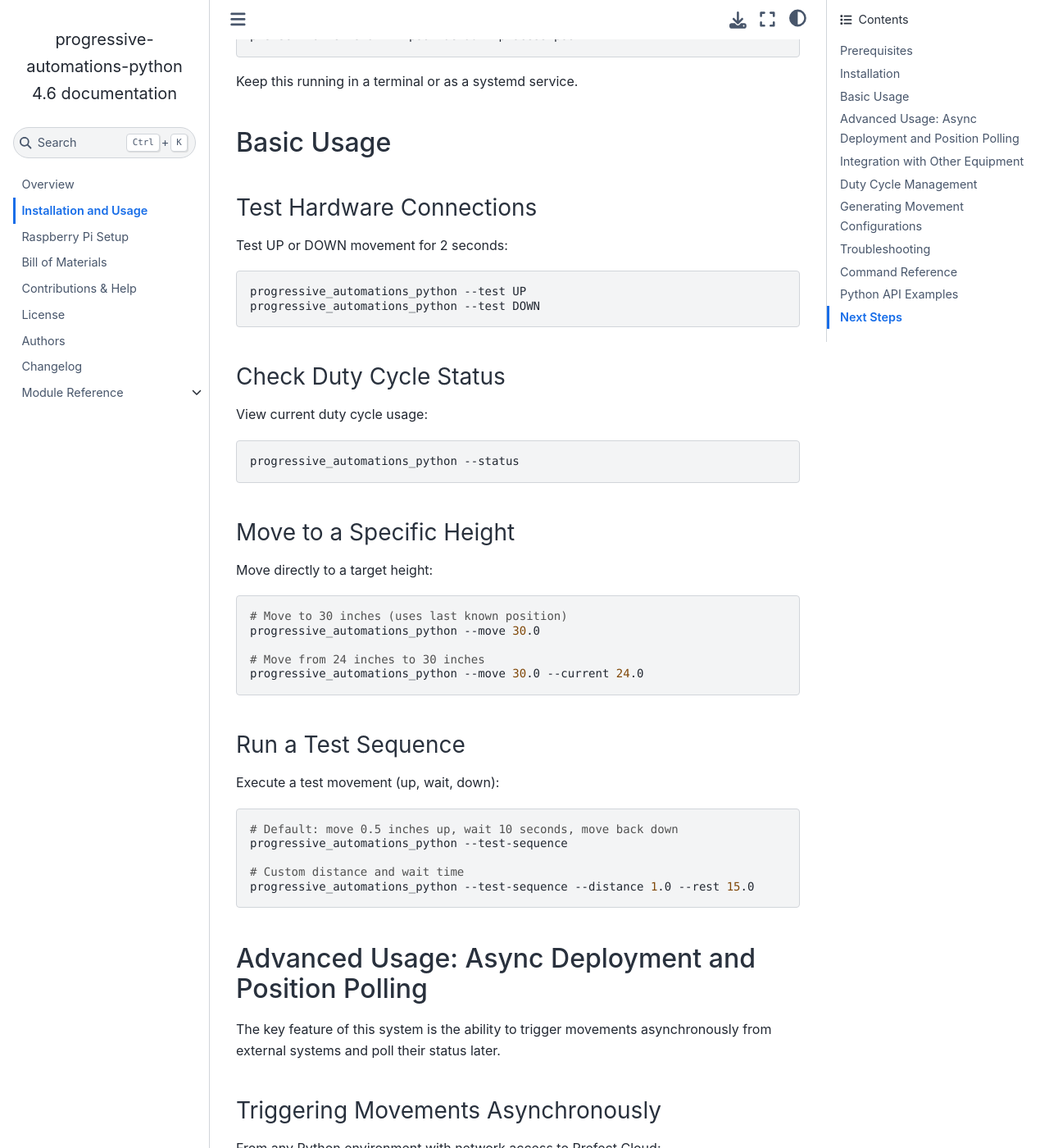
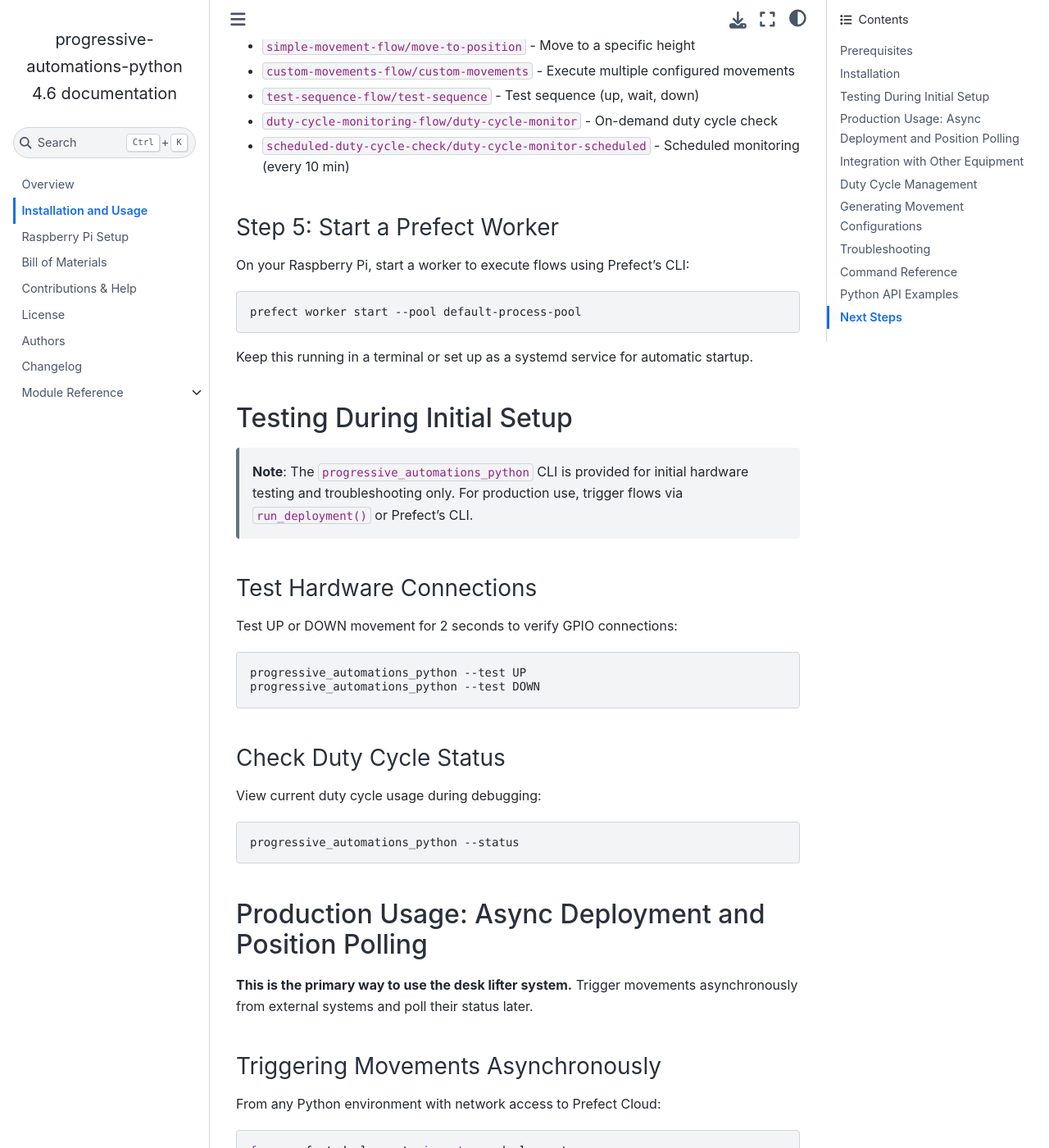
Before and after one commit to AccelerationConsortium/progressive-automations-python, a Sphinx documentation site: the page built from docs/installation-and-usage.md, in a window 1280 px wide and 1400 px high, scrolled down 1503 px. Shown: the whole window at 82% size. Built offline with Sphinx 7.4.7 and the Sphinx Book theme 1.1.4, drawn with Linux system fonts in a browser that asks for light colours; some of the changed text lies outside the part shown.

Commit message:
refactor: remove wrapper tasks, use direct decoration, emphasize Prefect CLI usage
Co-authored-by: sgbaird <45469701+sgbaird@users.noreply.github.com>

````diff
--- a/docs/installation-and-usage.md
+++ b/docs/installation-and-usage.md
@@ -24,15 +24,31 @@ You need a Prefect Cloud account for remote workflow orchestration.
 
 1. Sign up at [https://www.prefect.io/](https://www.prefect.io/)
 2. Get your API key from the Prefect Cloud dashboard
-3. Login from your Raspberry Pi:
+3. Login from your Raspberry Pi using Prefect's CLI:
 
 ```bash
 prefect cloud login -k <your-api-key>
 ```
 
-### Step 3: Deploy Flows to Prefect Cloud
+### Step 3: Create Work Pool
 
-Deploy all desk control flows:
+Create a work pool for the desk lifter using Prefect's CLI:
+
+```bash
+prefect work-pool create default-process-pool --type process
+```
+
+### Step 4: Deploy Flows to Prefect Cloud
+
+Deploy all desk control flows using Python:
+
+```python
+from progressive_automations_python.deployment import create_deployments
+
+create_deployments("default-process-pool")
+```
+
+Or use the convenience CLI (for initial setup only):
 
 ```bash
 progressive_automations_python --deploy
@@ -45,21 +61,23 @@ This creates the following deployments:
 - `duty-cycle-monitoring-flow/duty-cycle-monitor` - On-demand duty cycle check
 - `scheduled-duty-cycle-check/duty-cycle-monitor-scheduled` - Scheduled monitoring (every 10 min)
 
-### Step 4: Start a Prefect Worker
+### Step 5: Start a Prefect Worker
 
-On your Raspberry Pi, start a worker to execute flows:
+On your Raspberry Pi, start a worker to execute flows using Prefect's CLI:
 
 ```bash
 prefect worker start --pool default-process-pool
 ```
 
-Keep this running in a terminal or as a systemd service.
+Keep this running in a terminal or set up as a systemd service for automatic startup.
 
-## Basic Usage
+## Testing During Initial Setup
+
+> **Note**: The `progressive_automations_python` CLI is provided for initial hardware testing and troubleshooting only. For production use, trigger flows via `run_deployment()` or Prefect's CLI.
 
 ### Test Hardware Connections
 
-Test UP or DOWN movement for 2 seconds:
+Test UP or DOWN movement for 2 seconds to verify GPIO connections:
 
 ```bash
 progressive_automations_python --test UP
@@ -68,39 +86,15 @@ progressive_automations_python --test DOWN
 
 ### Check Duty Cycle Status
 
-View current duty cycle usage:
+View current duty cycle usage during debugging:
 
 ```bash
 progressive_automations_python --status
 ```
 
-### Move to a Specific Height
+## Production Usage: Async Deployment and Position Polling
 
-Move directly to a target height:
-
-```bash
-# Move to 30 inches (uses last known position)
-progressive_automations_python --move 30.0
-
-# Move from 24 inches to 30 inches
-progressive_automations_python --move 30.0 --current 24.0
-```
-
-### Run a Test Sequence
-
-Execute a test movement (up, wait, down):
-
-```bash
-# Default: move 0.5 inches up, wait 10 seconds, move back down
-progressive_automations_python --test-sequence
-
-# Custom distance and wait time
-progressive_automations_python --test-sequence --distance 1.0 --rest 15.0
-```
-
-## Advanced Usage: Async Deployment and Position Polling
-
-The key feature of this system is the ability to trigger movements asynchronously from external systems and poll their status later.
+**This is the primary way to use the desk lifter system.** Trigger movements asynchronously from external systems and poll their status later.
 
 ### Triggering Movements Asynchronously
 
@@ -224,6 +218,8 @@ else:
 Check if there's enough duty cycle capacity before triggering a movement:
 
 ```python
+from prefect.deployments import run_deployment
+
 # Check current duty cycle status
 status_run = run_deployment(
     name="duty-cycle-monitoring-flow/duty-cycle-monitor",
@@ -243,6 +239,21 @@ if remaining > 10:  # Need at least 10 seconds
 else:
     print(f"⚠️ Insufficient duty cycle capacity ({remaining:.1f}s remaining)")
     print("Wait for duty cycle window to reset")
+```
+
+### Using Prefect CLI for Manual Triggers
+
+You can also trigger flows directly using Prefect's CLI:
+
+```bash
+# Trigger a movement to 30 inches
+prefect deployment run 'simple-movement-flow/move-to-position' --param target_height=30.0
+
+# Run a test sequence
+prefect deployment run 'test-sequence-flow/test-sequence' --param movement_distance=0.5 --param rest_time=10.0
+
+# Check duty cycle
+prefect deployment run 'duty-cycle-monitoring-flow/duty-cycle-monitor'
 ```
 
 ## Integration with Other Equipment
@@ -372,22 +383,37 @@ The system will remember the position for future movements.
 
 ## Command Reference
 
+### Prefect CLI (Primary Interface)
+
 ```bash
-# Hardware testing
+# Login to Prefect Cloud
+prefect cloud login -k <api-key>
+
+# Create work pool
+prefect work-pool create default-process-pool --type process
+
+# Start worker (keep running)
+prefect worker start --pool default-process-pool
+
+# Trigger deployments manually
+prefect deployment run 'simple-movement-flow/move-to-position' --param target_height=30.0
+prefect deployment run 'test-sequence-flow/test-sequence'
+prefect deployment run 'duty-cycle-monitoring-flow/duty-cycle-monitor'
+```
+
+### Package CLI (Testing/Debugging Only)
+
+```bash
+# Hardware testing (initial setup)
 progressive_automations_python --test UP|DOWN
 
-# Status and monitoring
+# Status check (debugging)
 progressive_automations_python --status
 
-# Direct movements
-progressive_automations_python --move TARGET [--current CURRENT]
-progressive_automations_python --test-sequence [--distance DIST] [--rest TIME]
-
-# Prefect deployment
+# Deployment (initial setup convenience)
 progressive_automations_python --deploy [--work-pool POOL]
 
-# Utilities
-progressive_automations_python --generate-movements
+# View examples
 progressive_automations_python --examples
 ```
 
@@ -408,13 +434,14 @@ This displays comprehensive code examples for:
 
 ## Next Steps
 
-1. ✅ Complete hardware setup
+1. ✅ Complete hardware setup per [Raspberry Pi Setup](raspberry-pi-setup.md)
 2. ✅ Install package: `pip install progressive-automations-python`
 3. ✅ Configure Prefect Cloud: `prefect cloud login -k <api-key>`
-4. ✅ Deploy flows: `progressive_automations_python --deploy`
-5. ✅ Start worker: `prefect worker start --pool default-process-pool`
-6. ✅ Test: `progressive_automations_python --test UP`
-7. ✅ Integrate with your automation workflow!
+4. ✅ Create work pool: `prefect work-pool create default-process-pool --type process`
+5. ✅ Deploy flows (Python or CLI): `progressive_automations_python --deploy`
+6. ✅ Start worker: `prefect worker start --pool default-process-pool`
+7. ✅ Test hardware (optional): `progressive_automations_python --test UP`
+8. ✅ **Trigger flows via `run_deployment()` from your automation code!**
 
 For more information, see:
 - [Raspberry Pi Setup](raspberry-pi-setup.md)
````
Also changed, not shown: README.md (+40 -5 lines), 1 other file.
